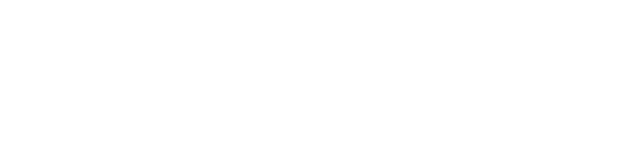
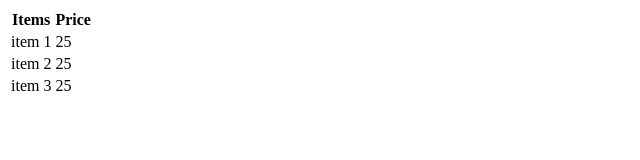
Before and after one commit to acciojob/grofers-checkout-2-abhi20-1996, a website: page main.html in a window 1280 px wide. Shown: the whole page, without its empty margins (0-640 px from the left). Drawn offline with Linux system fonts and the light colour scheme.

Commit message:
created a submission

```diff
--- a/main.html
+++ b/main.html
@@ -7,6 +7,30 @@
 </head>
 
 <body>
+	<table>
+		<thead>
+			<tr>
+				<th>Items</th>
+				<th>Price</th>
+			</tr>
+		</thead>
+		<tbody>
+			<tr>
+				<td >item 1</td>
+				<td data-ns-test="prices">25</td>
+			</tr>
+			<tr>
+				<td >item 2</td>
+				<td data-ns-test="prices">25</td>
+			</tr>
+			<tr>
+				<td >item 3</td>
+				<td data-ns-test="prices">25</td>
+			</tr>
+
+		</tbody>
+
+	</table>
 	<!-- the entire body must be written by student -->
     <script type="text/javascript" src="./script.js">
 </script>
```
